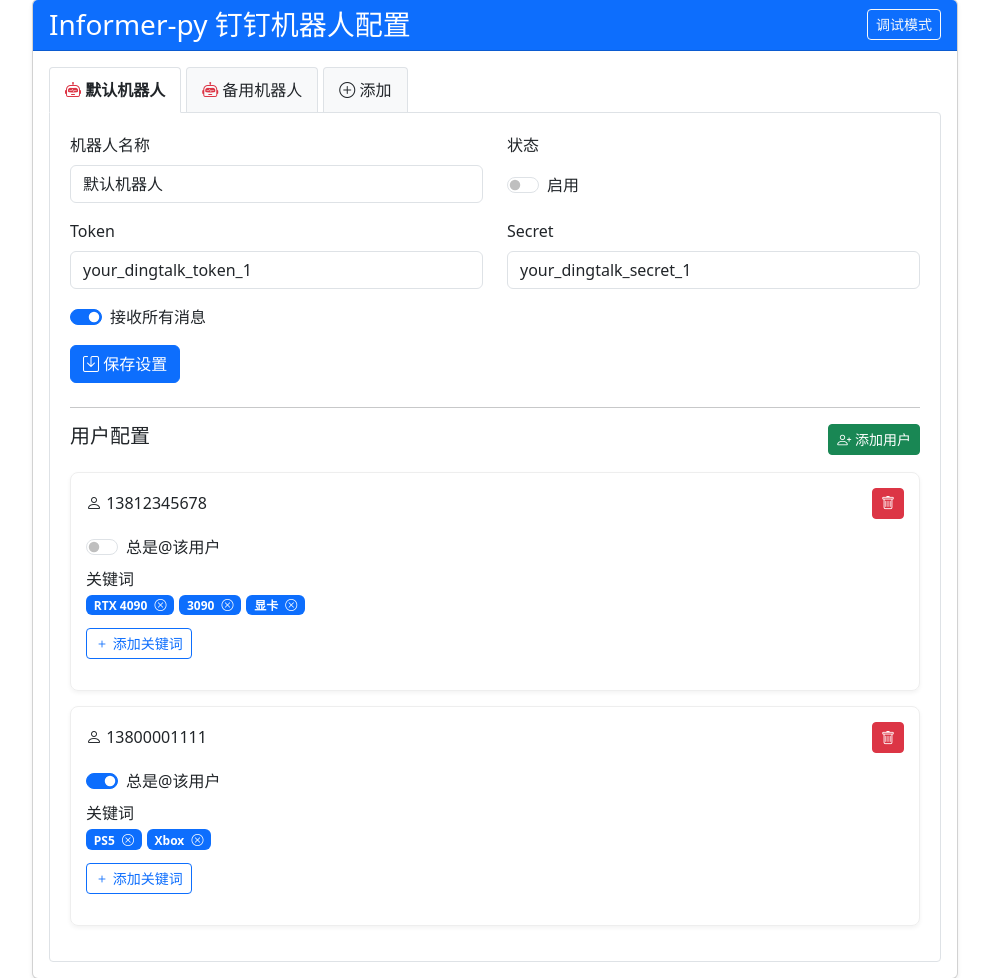
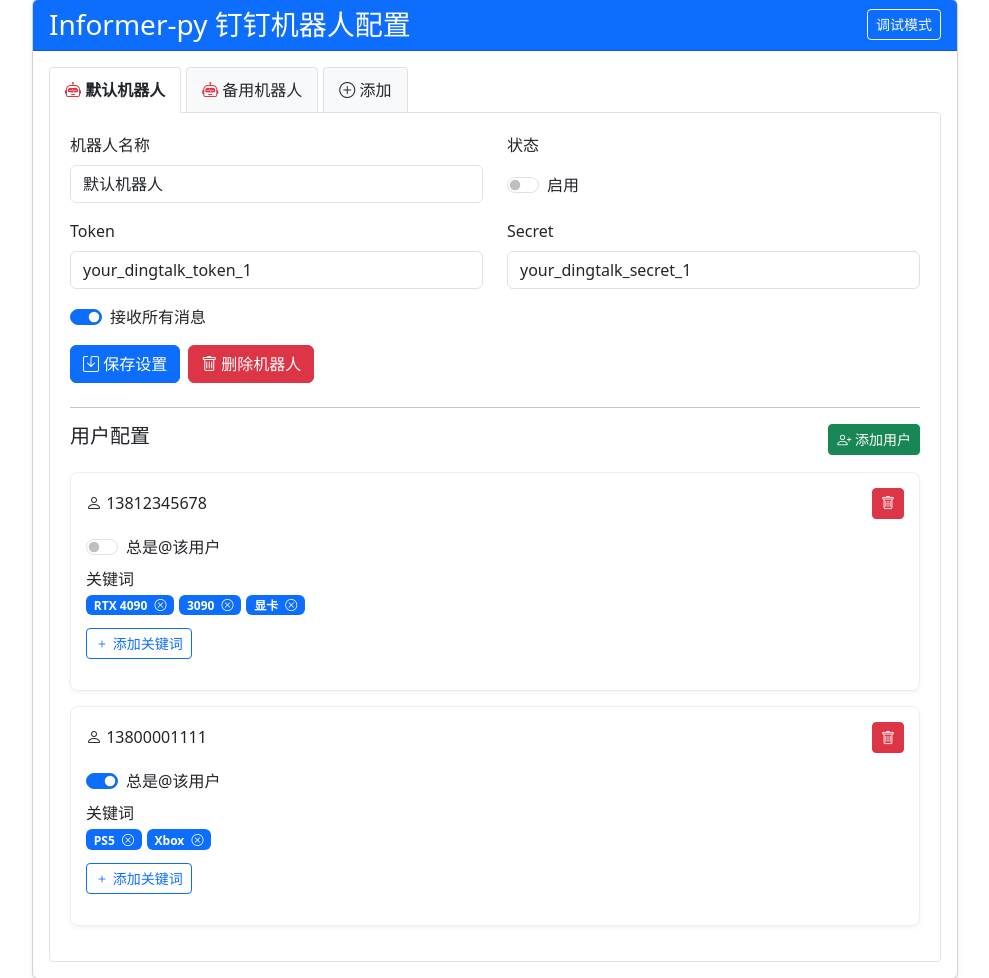
Before and after one commit to langchou/informer-py, a Flask app: page / in a window 1280 px wide. Shown: the part 25-1003 px from the top of the page, without its empty margins (145-1134 px from the left). Run offline with Flask 3, Linux system fonts and the light colour scheme; parts of the project's set-up code (start-up, migrations or seed data) failed here and were passed over.

Commit message:
修复机器人保存为空

```diff
--- a/informer/main.py
+++ b/informer/main.py
@@ -389,10 +389,20 @@ if FLASK_AVAILABLE:
             if robot_index < 0 or robot_index >= len(config["dingtalk"]["robots"]):
                 return jsonify({"status": "error", "message": "无效的机器人索引"})
 
-            config["dingtalk"]["robots"][robot_index]["name"] = request.json.get("name", "未命名机器人")
-            config["dingtalk"]["robots"][robot_index]["token"] = request.json.get("token", "")
-            config["dingtalk"]["robots"][robot_index]["secret"] = request.json.get("secret", "")
-            config["dingtalk"]["robots"][robot_index]["receive_all"] = request.json.get("receive_all", True)
+            # 正确处理前端发送的嵌套数据结构
+            robot_data = request.json.get("robot_data", {})
+            if robot_data:
+                config["dingtalk"]["robots"][robot_index]["name"] = robot_data.get("name", "未命名机器人")
+                config["dingtalk"]["robots"][robot_index]["token"] = robot_data.get("token", "")
+                config["dingtalk"]["robots"][robot_index]["secret"] = robot_data.get("secret", "")
+                config["dingtalk"]["robots"][robot_index]["receive_all"] = robot_data.get("receive_all", True)
+                config["dingtalk"]["robots"][robot_index]["enabled"] = robot_data.get("enabled", True)
+            else:
+                # 兼容不使用嵌套结构的请求
+                config["dingtalk"]["robots"][robot_index]["name"] = request.json.get("name", "未命名机器人")
+                config["dingtalk"]["robots"][robot_index]["token"] = request.json.get("token", "")
+                config["dingtalk"]["robots"][robot_index]["secret"] = request.json.get("secret", "")
+                config["dingtalk"]["robots"][robot_index]["receive_all"] = request.json.get("receive_all", True)
 
             result = save_config(config)
             if result is True:
--- a/web/templates/index.html
+++ b/web/templates/index.html
@@ -110,9 +110,14 @@
                                                     <label class="form-check-label">接收所有消息</label>
                                                 </div>
                                             </div>
-                                            <button type="button" class="btn btn-primary save-robot">
-                                                <i class="bi bi-save"></i> 保存设置
-                                            </button>
+                                            <div class="d-flex gap-2">
+                                                <button type="button" class="btn btn-primary save-robot">
+                                                    <i class="bi bi-save"></i> 保存设置
+                                                </button>
+                                                <button type="button" class="btn btn-danger delete-robot" data-index="{{ loop.index0 }}">
+                                                    <i class="bi bi-trash"></i> 删除机器人
+                                                </button>
+                                            </div>
                                         </form>
 
                                         <hr>
@@ -517,6 +522,36 @@
                 }
             });
 
+            // 删除机器人按钮点击事件
+            $('.delete-robot').click(function() {
+                if (confirm('确定要删除此机器人吗？此操作无法撤销！')) {
+                    const index = $(this).data('index');
+
+                    $.ajax({
+                        url: '/delete_robot',
+                        type: 'POST',
+                        contentType: 'application/json',
+                        data: JSON.stringify({
+                            robot_index: index
+                        }),
+                        success: function(response) {
+                            if (response.status === 'success') {
+                                showAlert(response.message);
+                                // 延迟一秒后刷新页面，确保提示信息显示
+                                setTimeout(function() {
+                                    location.reload();
+                                }, 1000);
+                            } else {
+                                showAlert(response.message, 'danger');
+                            }
+                        },
+                        error: function() {
+                            showAlert('删除失败，请检查网络连接', 'danger');
+                        }
+                    });
+                }
+            });
+
             // 切换"总是@"开关
             $('.toggle-always-at').change(function() {
                 const robotIndex = $(this).data('robot-index');
```
